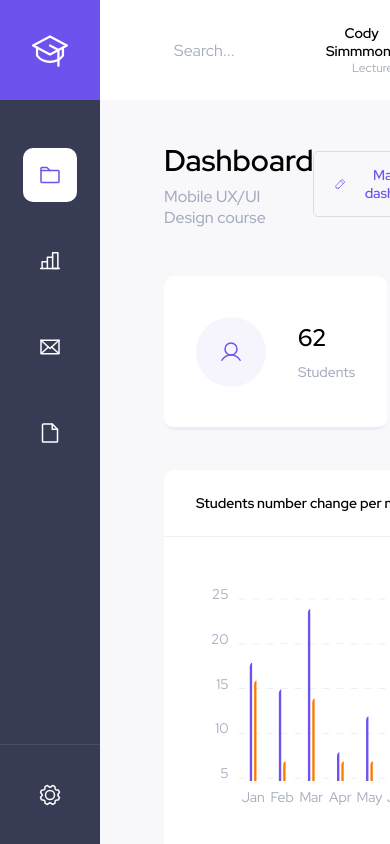
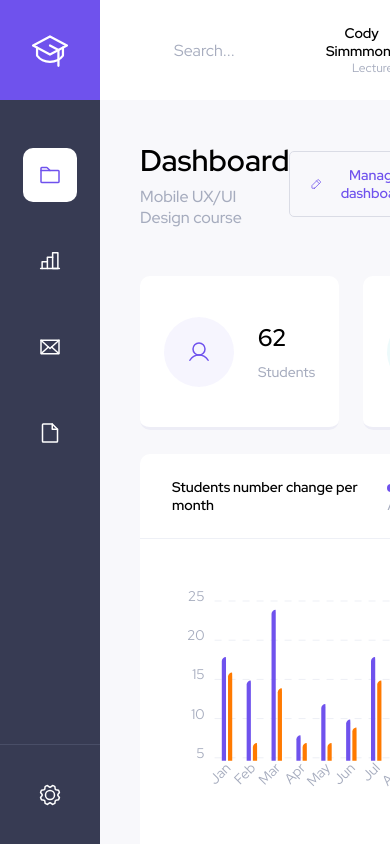
Before and after one commit to ClodoaldoDantas/courses, a React (Vite) app: page / in a window 390 px wide. Shown: the top 844 px of the page. Built offline with nearby package versions, Linux system fonts and the light colour scheme.

Commit message:
feat: responsivo - large desktops

```diff
--- a/src/components/BarChart.tsx
+++ b/src/components/BarChart.tsx
@@ -17,7 +17,7 @@ export function BarChart() {
     plotOptions: {
       bar: {
         horizontal: false,
-        columnWidth: '30%',
+        columnWidth: '50%',
         borderRadius: 4,
       },
     },
--- a/src/components/Card.ts
+++ b/src/components/Card.ts
@@ -9,6 +9,11 @@ export const SimpleCard = styled.div`
   border-radius: 10px;
   padding: 2rem;
   border-bottom: 3px solid ${(props) => props.theme.colors.gray200};
+
+  @media (max-width: 1399.98px) {
+    padding: 1.5rem;
+    gap: 1.5rem;
+  }
 
   .content {
     display: flex;
--- a/src/components/Topbar/styles.ts
+++ b/src/components/Topbar/styles.ts
@@ -4,6 +4,7 @@ export const TopbarContainer = styled.div`
   position: fixed;
   top: 0;
   left: 100px;
+  z-index: 10;
 
   background-color: ${(props) => props.theme.colors.white};
   padding: 0 4rem;
--- a/src/layouts/styles.ts
+++ b/src/layouts/styles.ts
@@ -5,4 +5,8 @@ export const Main = styled.main`
   margin-left: 100px;
   padding: 2.5rem 4rem 4rem;
   overflow-y: auto;
+
+  @media (max-width: 1399.98px) {
+    padding: 2.5rem;
+  }
 `
--- a/src/pages/Home/styles.ts
+++ b/src/pages/Home/styles.ts
@@ -36,6 +36,10 @@ export const Grid = styled.div`
     'cardBarChart cardBarChart cardStudentsList cardDonutChart'
     'cardLectionsLeft cardHoursSpent cardStudentsList cardDonutChart';
   gap: 2.5rem;
+
+  @media (max-width: 1399.98px) {
+    gap: 1.5rem;
+  }
 
   .card-students-total {
     grid-area: cardStudentsTotal;
```
